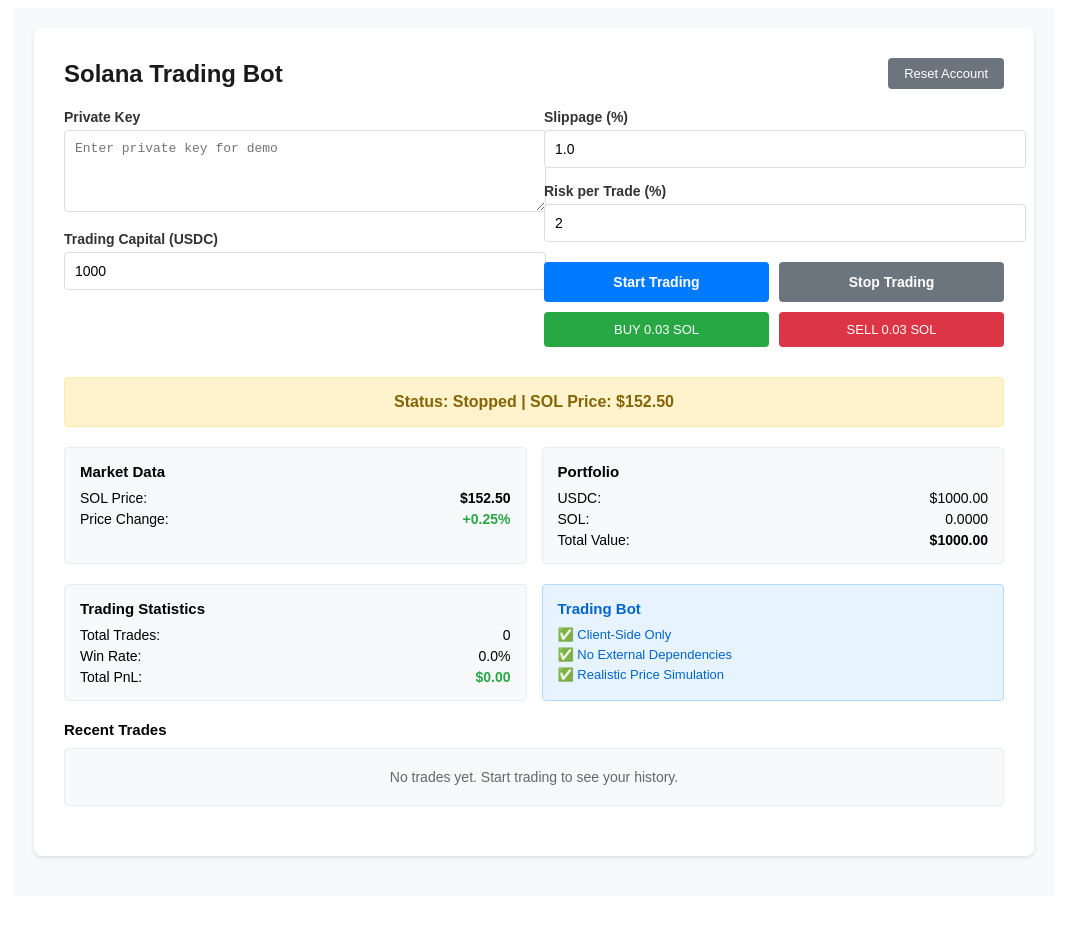
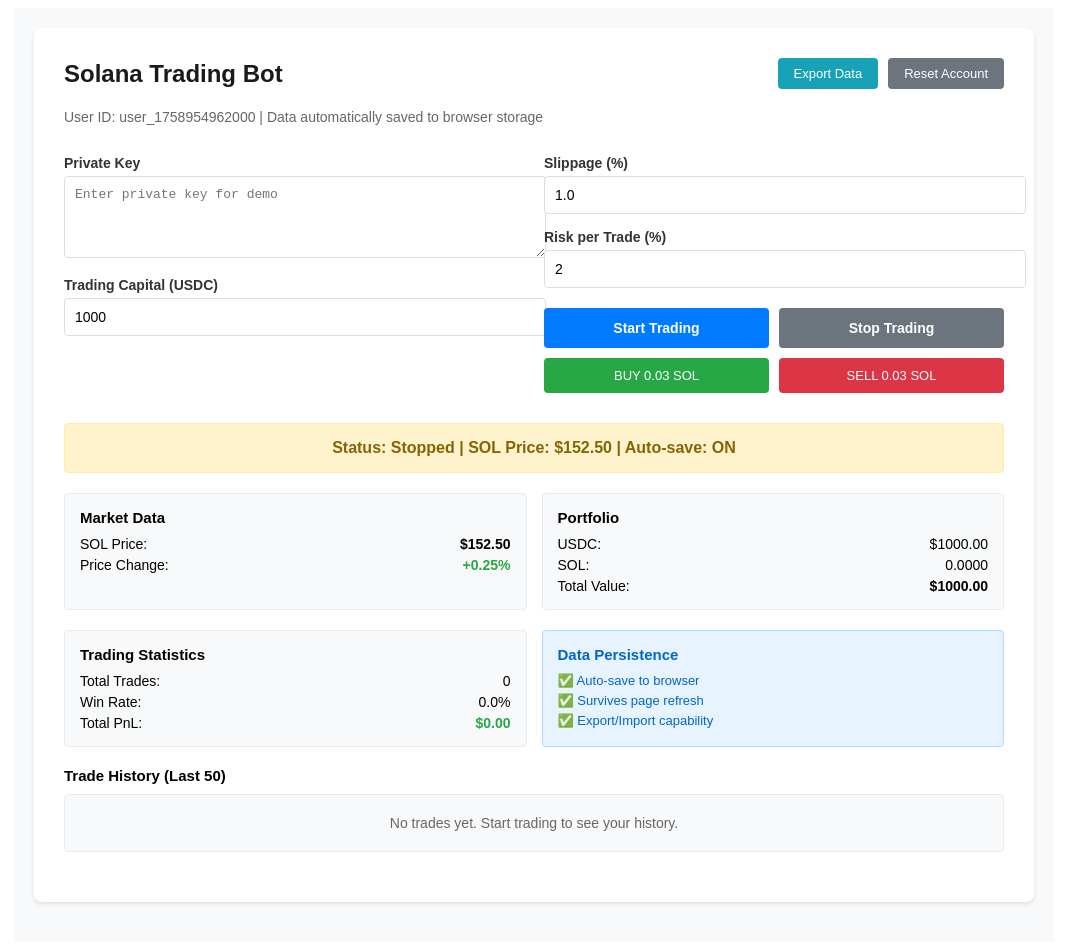
Before and after one commit to profbruuno/Solana-bot, a Next.js app: page / in a window 1280 px wide. Shown: the top 944 px of the page, without its empty margins (106-1173 px from the left). Before the commit the page ends 904 px from the top, so only its background shows below. Built offline with nearby package versions, Linux system fonts and the light colour scheme.

Commit message:
Update index.tsx

```diff
--- a/pages/index.tsx
+++ b/pages/index.tsx
@@ -1,6 +1,5 @@
 import { useState, useEffect, useRef } from "react";
 
-// Simple interfaces to avoid complex types
 interface Trade {
   id: string;
   type: string;
@@ -19,7 +18,6 @@ export default function Home() {
   const [isLoading, setIsLoading] = useState(false);
   const [userId, setUserId] = useState("");
 
-  // Simplified state management
   const [balances, setBalances] = useState({
     usdc: 1000,
     sol: 0,
@@ -41,7 +39,61 @@ export default function Home() {
 
   const tradingInterval = useRef<NodeJS.Timeout | null>(null);
 
-  // Safe price simulation - removed complex APIs
+  // Load data from localStorage on component mount
+  useEffect(() => {
+    const loadSavedData = () => {
+      try {
+        const savedUserId = localStorage.getItem('tradingBotUserId');
+        if (savedUserId) {
+          setUserId(savedUserId);
+
+          const savedData = localStorage.getItem(`tradingData_${savedUserId}`);
+          if (savedData) {
+            const data = JSON.parse(savedData);
+            setBalances(data.balances || balances);
+            setTrades(data.trades || []);
+            setTradingStats(data.stats || tradingStats);
+            setStatus(data.status || "Stopped");
+          }
+        } else {
+          const newUserId = 'user_' + Date.now();
+          localStorage.setItem('tradingBotUserId', newUserId);
+          setUserId(newUserId);
+        }
+      } catch (error) {
+        console.log('Error loading saved data, starting fresh');
+        const newUserId = 'user_' + Date.now();
+        localStorage.setItem('tradingBotUserId', newUserId);
+        setUserId(newUserId);
+      }
+    };
+
+    loadSavedData();
+  }, []);
+
+  // Save data to localStorage whenever it changes
+  useEffect(() => {
+    const saveData = () => {
+      try {
+        const dataToSave = {
+          balances,
+          trades,
+          stats: tradingStats,
+          status,
+          lastSaved: new Date().toISOString()
+        };
+        localStorage.setItem(`tradingData_${userId}`, JSON.stringify(dataToSave));
+      } catch (error) {
+        console.log('Error saving data');
+      }
+    };
+
+    if (userId) {
+      saveData();
+    }
+  }, [balances, trades, tradingStats, status, userId]);
+
+  // Safe price simulation
   const simulateRealisticPrice = () => {
     const basePrice = 152.50;
     const volatility = 0.018;
@@ -61,23 +113,6 @@ export default function Home() {
     const solValue = balances.sol * newPrice;
     const totalValue = balances.usdc + solValue;
     setBalances(prev => ({ ...prev, totalValue }));
-  };
-
-  // Safe user initialization
-  const initializeUser = () => {
-    try {
-      let userIdentifier = localStorage.getItem('tradingBotUserId');
-      if (!userIdentifier) {
-        userIdentifier = 'user_' + Date.now();
-        localStorage.setItem('tradingBotUserId', userIdentifier);
-      }
-      setUserId(userIdentifier);
-      return userIdentifier;
-    } catch (error) {
-      const localUserId = 'local_' + Date.now();
-      setUserId(localUserId);
-      return localUserId;
-    }
   };
 
   // Safe trade execution
@@ -124,7 +159,7 @@ export default function Home() {
       };
 
       setBalances(newBalances);
-      setTrades(prev => [newTrade, ...prev.slice(0, 19)]);
+      setTrades(prev => [newTrade, ...prev.slice(0, 49)]); // Keep last 50 trades
 
       setTradingStats(prev => ({
         totalTrades: prev.totalTrades + 1,
@@ -137,7 +172,7 @@ export default function Home() {
     }
   };
 
-  // Safe trading strategy
+  // Trading strategy
   const executeTradingStrategy = () => {
     if (status !== "Running") return;
 
@@ -146,7 +181,6 @@ export default function Home() {
     const availableUSDC = balances.usdc;
     const availableSOL = balances.sol;
 
-    // Simple trading logic
     if (priceChange < -1.5 && availableUSDC > 50) {
       const tradeAmount = (availableUSDC * parseFloat(riskPercent)) / 100;
       const solAmount = tradeAmount / currentPrice;
@@ -158,7 +192,6 @@ export default function Home() {
     }
   };
 
-  // Safe start trading
   const startTrading = () => {
     setIsLoading(true);
 
@@ -168,21 +201,6 @@ export default function Home() {
         setIsLoading(false);
         return;
       }
-
-      initializeUser();
-
-      // Reset to initial state
-      setBalances({
-        usdc: parseFloat(capital) || 1000,
-        sol: 0,
-        totalValue: parseFloat(capital) || 1000
-      });
-      setTrades([]);
-      setTradingStats({
-        totalTrades: 0,
-        winningTrades: 0,
-        totalPnl: 0
-      });
 
       setStatus("Running");
 
@@ -199,7 +217,6 @@ export default function Home() {
     }
   };
 
-  // Safe stop trading
   const stopTrading = () => {
     if (tradingInterval.current) {
       clearInterval(tradingInterval.current);
@@ -208,7 +225,6 @@ export default function Home() {
     setStatus("Stopped");
   };
 
-  // Safe manual trade
   const manualTrade = (type: string) => {
     if (status !== "Running") {
       alert("Start trading first");
@@ -226,14 +242,11 @@ export default function Home() {
     }
   };
 
-  // Safe reset
   const resetAccount = () => {
     if (tradingInterval.current) {
       clearInterval(tradingInterval.current);
       tradingInterval.current = null;
     }
-
-    localStorage.removeItem('tradingBotUserId');
 
     setBalances({
       usdc: parseFloat(capital) || 1000,
@@ -248,27 +261,41 @@ export default function Home() {
     });
     setStatus("Stopped");
 
-    initializeUser();
+    // Clear localStorage for this user
+    localStorage.removeItem(`tradingData_${userId}`);
   };
 
-  // Calculate win rate safely
+  const exportData = () => {
+    const dataToExport = {
+      balances,
+      trades,
+      stats: tradingStats,
+      marketData,
+      exportDate: new Date().toISOString()
+    };
+
+    const dataStr = JSON.stringify(dataToExport, null, 2);
+    const dataBlob = new Blob([dataStr], { type: 'application/json' });
+
+    const link = document.createElement('a');
+    link.href = URL.createObjectURL(dataBlob);
+    link.download = `trading-data-${new Date().toISOString().split('T')[0]}.json`;
+    link.click();
+  };
+
   const winRate = tradingStats.totalTrades > 0
     ? ((tradingStats.winningTrades / tradingStats.totalTrades) * 100).toFixed(1)
     : '0.0';
 
-  // Safe useEffect
+  // Price update effect
   useEffect(() => {
-    initializeUser();
-
-    // Price update interval
     const priceInterval = setInterval(simulateRealisticPrice, 20000);
 
-    // Cleanup
     return () => {
       if (priceInterval) clearInterval(priceInterval);
       if (tradingInterval.current) clearInterval(tradingInterval.current);
     };
-  }, []); // Empty dependency array for safety
+  }, []);
 
   return (
     <main style={{
@@ -295,6 +322,21 @@ export default function Home() {
           }}>
             Solana Trading Bot
           </h1>
+          <div style={{ display: 'flex', gap: 10 }}>
+            <button
+              onClick={exportData}
+              style={{
+                padding: "8px 16px",
+                backgroundColor: "#17a2b8",
+                color: "white",
+                border: "none",
+                borderRadius: 4,
+                cursor: "pointer",
+                fontSize: '13px'
+              }}
+            >
+              Export Data
+            </button>
             <button
               onClick={resetAccount}
               style={{
@@ -310,6 +352,15 @@ export default function Home() {
               Reset Account
             </button>
           </div>
+        </div>
+
+        <p style={{
+          color: '#666',
+          marginBottom: 30,
+          fontSize: '14px'
+        }}>
+          User ID: {userId} | Data automatically saved to browser storage
+        </p>
 
         <div style={{ display: 'grid', gridTemplateColumns: '1fr 1fr', gap: 20, marginBottom: 30 }}>
           {/* Left Column */}
@@ -481,7 +532,7 @@ export default function Home() {
             color: status === "Running" ? "#155724" : "#856404",
             fontSize: '16px'
           }}>
-            Status: {status} | SOL Price: ${marketData.solPrice.toFixed(2)}
+            Status: {status} | SOL Price: ${marketData.solPrice.toFixed(2)} | Auto-save: ON
           </span>
         </div>
 
@@ -551,18 +602,18 @@ export default function Home() {
           </div>
 
           <div style={{ padding: 15, backgroundColor: '#e7f3ff', borderRadius: 4, border: '1px solid #b3d9ff' }}>
-            <h3 style={{ margin: '0 0 10px 0', fontSize: '15px', fontWeight: '600', color: '#0066cc' }}>Trading Bot</h3>
+            <h3 style={{ margin: '0 0 10px 0', fontSize: '15px', fontWeight: '600', color: '#0066cc' }}>Data Persistence</h3>
             <div style={{ fontSize: '13px', color: '#0066cc' }}>
-              <div style={{ marginBottom: 5 }}>✅ Client-Side Only</div>
-              <div style={{ marginBottom: 5 }}>✅ No External Dependencies</div>
-              <div>✅ Realistic Price Simulation</div>
+              <div style={{ marginBottom: 5 }}>✅ Auto-save to browser</div>
+              <div style={{ marginBottom: 5 }}>✅ Survives page refresh</div>
+              <div>✅ Export/Import capability</div>
             </div>
           </div>
         </div>
 
         {/* Recent Trades */}
         <div style={{ marginBottom: 20 }}>
-          <h3 style={{ margin: '0 0 10px 0', fontSize: '15px', fontWeight: '600' }}>Recent Trades</h3>
+          <h3 style={{ margin: '0 0 10px 0', fontSize: '15px', fontWeight: '600' }}>Trade History (Last 50)</h3>
           <div style={{
             backgroundColor: '#f8f9fa',
             borderRadius: 4,
```
Lines whose indentation alone changed are shown as unchanged.
